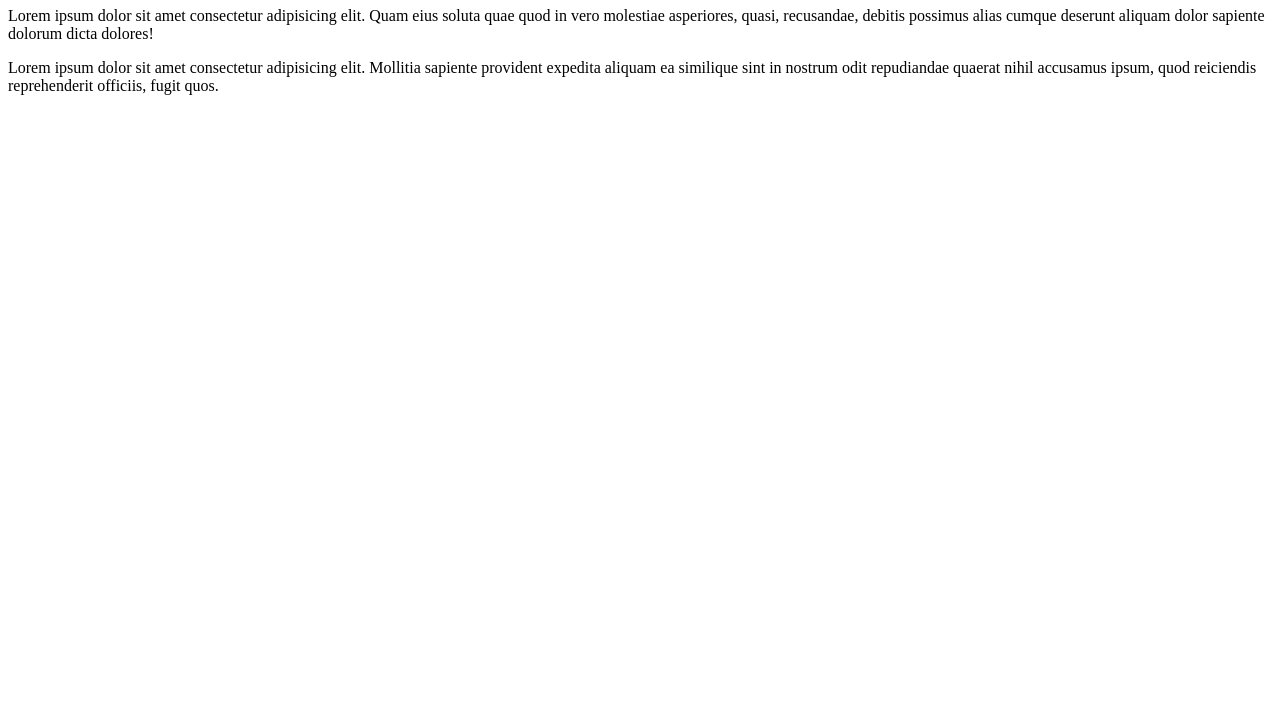
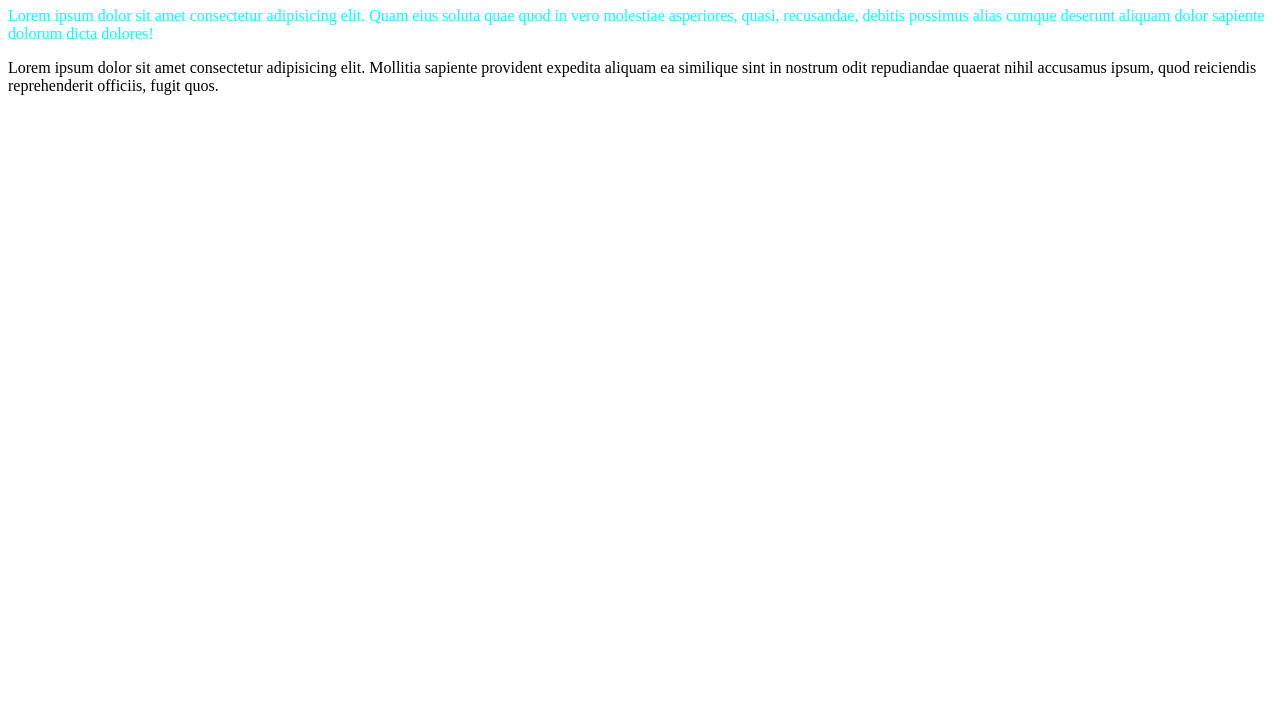
Before and after one commit to SvetiSh/L-3, a plain HTML site: page index.html in a window 1280 px wide. Shown: the part 73-800 px from the top of the page. Drawn offline with Linux system fonts and the light colour scheme.

Commit message:
L-3-HW-3

```diff
--- a/index.html
+++ b/index.html
@@ -7,7 +7,7 @@
   <body>
     <div>
       <h1>Title</h1>
-      <p>
+      <p style="color: aqua;">
         Lorem ipsum dolor sit amet consectetur adipisicing elit. Quam eius
         soluta quae quod in vero molestiae asperiores, quasi, recusandae,
         debitis possimus alias cumque deserunt aliquam dolor sapiente dolorum
```
